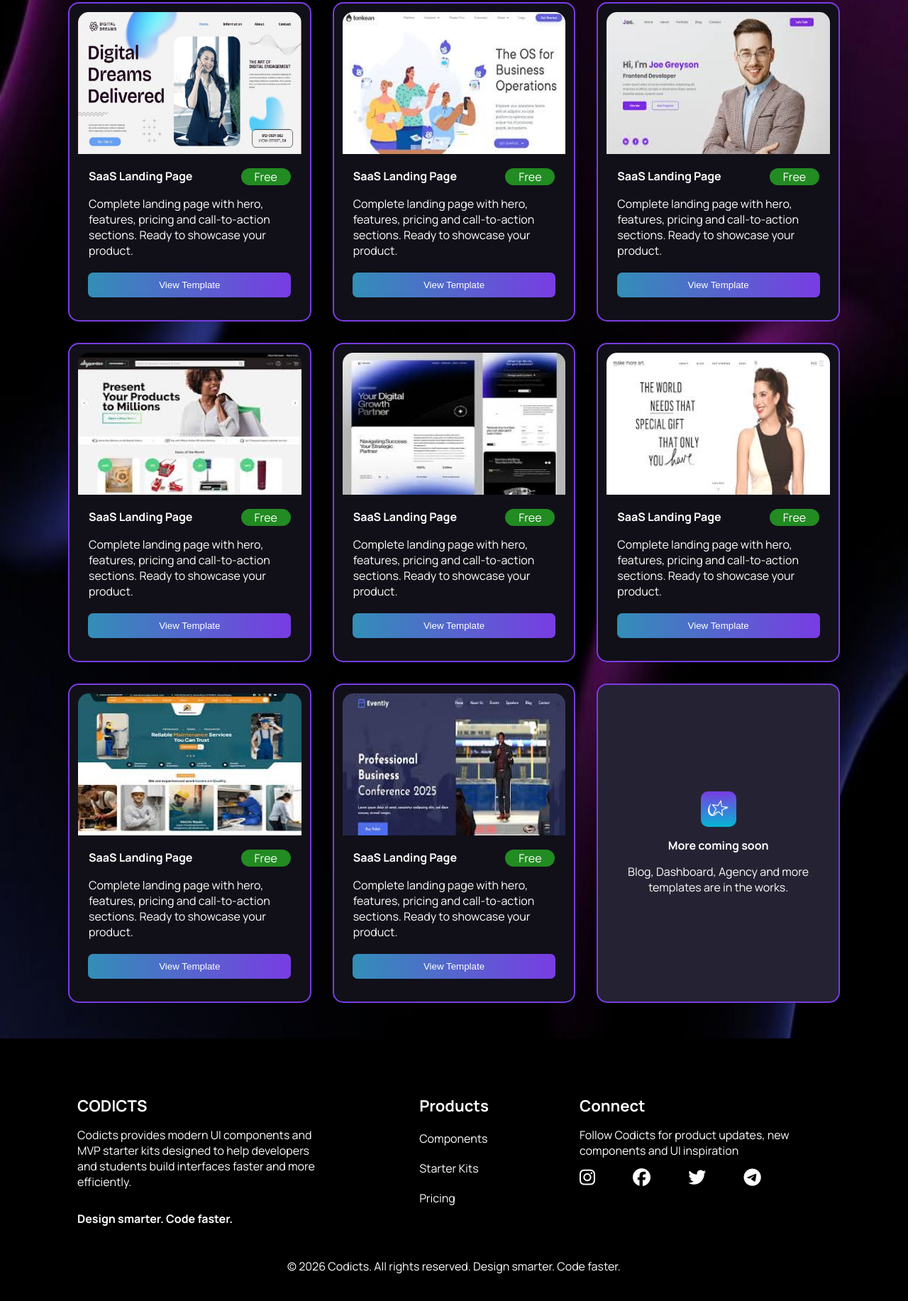
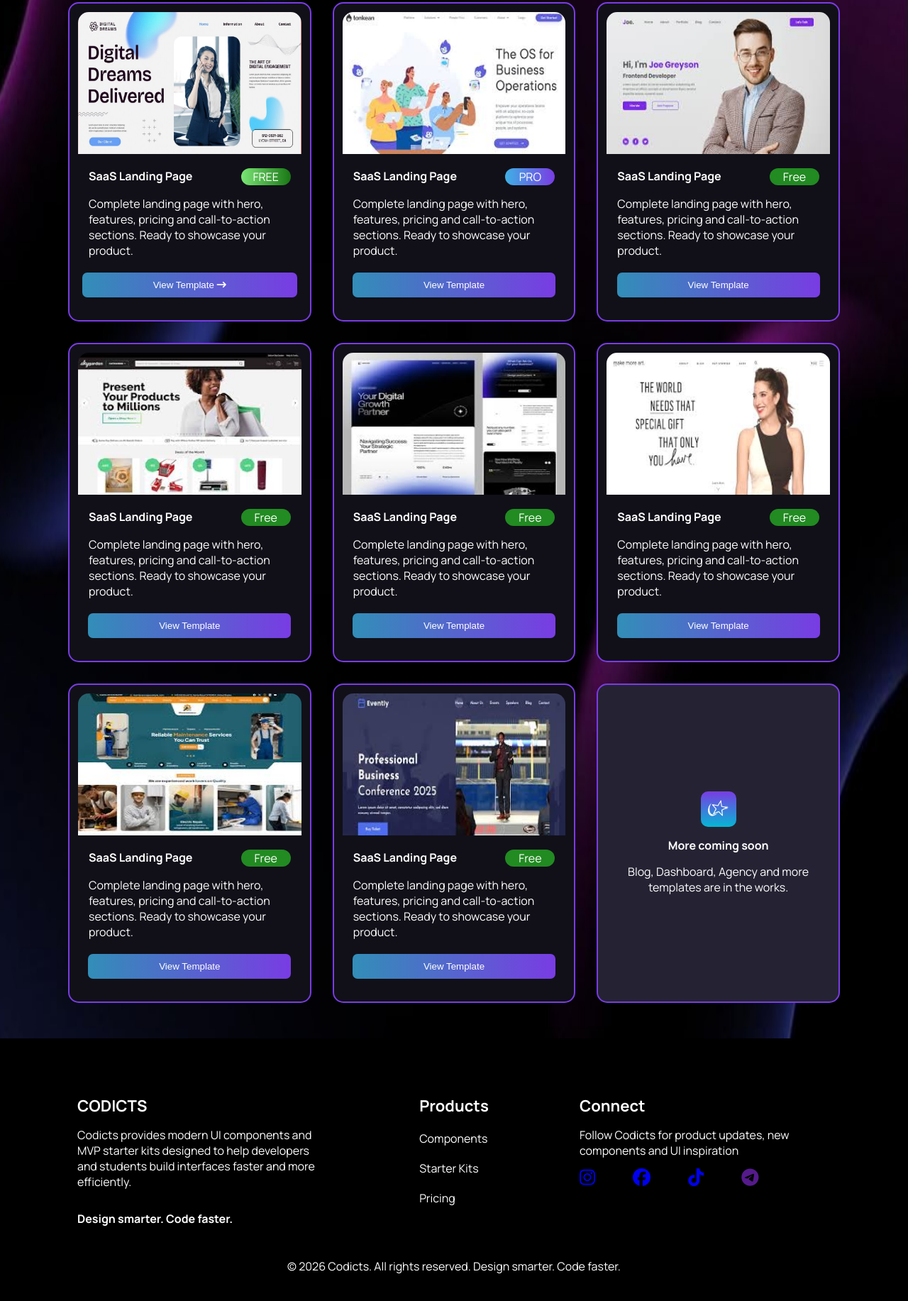
Before and after one commit to codicts578/codicts, a plain HTML site: page frontend/Pages/Starter Kits Page/starterKit.html in a window 1280 px wide. Shown: the part 545-2378 px from the top of the page at 71% size. Drawn offline with Linux system fonts and the light colour scheme; no server answers.

Commit message:
Update starterKit.html

```diff
--- a/frontend/Pages/Starter Kits Page/starterKit.html
+++ b/frontend/Pages/Starter Kits Page/starterKit.html
@@ -49,10 +49,10 @@
                     </div>
                     <div class="kitTitle">
                         <h4>SaaS Landing Page</h4>
-                        <div class="tag">Free</div>
+                        <div class="tag free">FREE</div>
                     </div>
                     <p>Complete landing page with hero, features, pricing and call-to-action sections. Ready to showcase your product.</p>
-                    <button>View Template</button>
+                    <a href=""><button>View Template <i class="fa-solid fa-arrow-right-long"></i></button></a>
                 </div>
 
                 <div class="itemCard">
@@ -61,7 +61,7 @@
                     </div>
                     <div class="kitTitle">
                         <h4>SaaS Landing Page</h4>
-                        <div class="tag">Free</div>
+                        <div class="tag pro">PRO</div>
                     </div>
                     <p>Complete landing page with hero, features, pricing and call-to-action sections. Ready to showcase your product.</p>
                     <button>View Template</button>
@@ -172,10 +172,10 @@
                 <h3>Connect</h3>
                 <p>Follow Codicts for product updates, new components and UI inspiration</p>
 
-                <i class="fa-brands fa-instagram"></i>
-                <i class="fa-brands fa-facebook"></i>
-                <i class="fa-brands fa-twitter"></i>
-                <i class="fa-brands fa-telegram"></i>
+                <a href="https://www.instagram.com/_codicts_?igsh=MXdmb3A1eTA1dTB1aw=="><i class="fa-brands fa-instagram"></i></a>
+                <a href="https://www.facebook.com/profile.php?id=61575483250009"><i class="fa-brands fa-facebook"></i></a>
+                <a href="https://www.tiktok.com/@_codicts_?_r=1&_t=ZS-9542Ry70N8P"><i class="fa-brands fa-tiktok"></i></a>
+                <a href=""><i class="fa-brands fa-telegram"></i></a>
             </div>
         </div>
 
```
